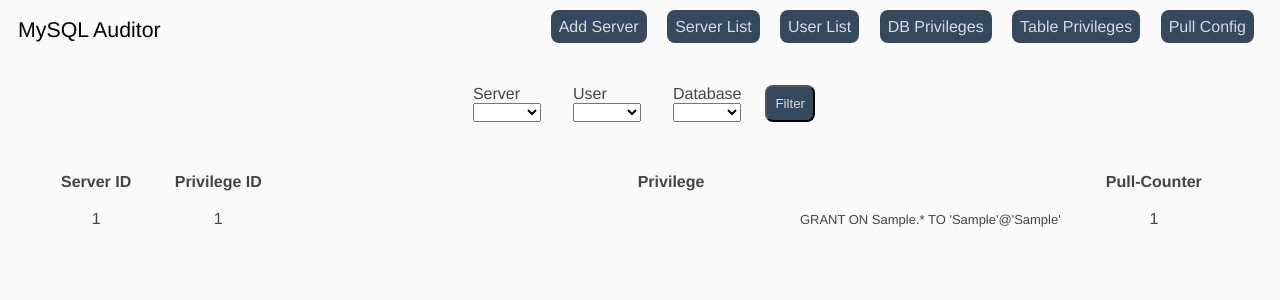
After one commit to Niecke/mysql_auditor, a Flask app: page /database_privs/ in a window 1280 px wide. The commit adds this page. Shown: the top 300 px of the page. Run offline with Flask 3, Linux system fonts and the light colour scheme; tables that the repository leaves empty hold one stand-in row (values such as "Sample post").

Commit message:
move db_privs to own view

```diff
--- a/src/app.py
+++ b/src/app.py
@@ -6,6 +6,7 @@ from views.default import default
 from views.server import server
 from views.config import config
 from views.table_privs import table_privs
+from views.db_privs import database_privs
 
 
 def create_app():
@@ -24,5 +25,6 @@ def create_app():
     app.register_blueprint(server)
     app.register_blueprint(config)
     app.register_blueprint(table_privs)
+    app.register_blueprint(database_privs)
 
     return app
--- a/src/templates/base.html
+++ b/src/templates/base.html
@@ -20,7 +20,7 @@
                     <a class="btn" href="{{ url_for('server.create') }}">Add Server</a>
                     <a class="btn" href="{{ url_for('server.list') }}">Server List</a>
                     <a class="btn" href="{{ url_for('config.user_list') }}">User List</a>
-                    <a class="btn" href="{{ url_for('config.db_priv_list') }}">DB Privileges</a>
+                    <a class="btn" href="{{ url_for('database_privs.list') }}">DB Privileges</a>
                     <a class="btn" href="{{ url_for('table_privs.list') }}">Table Privileges</a>
                     <a class="btn" href="{{ url_for('config.pull_config') }}">Pull Config</a>
                 </div>
--- a/src/templates/default/db_privs.html
+++ b/src/templates/database_privs/list.html
@@ -1,5 +1,10 @@
+{% from "filter.html" import build_filter %}
+
 {% extends "base.html" %}
 {% block content %}
+
+{{ build_filter(url_for('database_privs.list'), servers, server_id, users, username, databases, database_name) }}
+
 <div class="container">
 <table class="lists">
     <tr class="headerRows">
@@ -16,7 +21,7 @@
             Pull-Counter
         </th>
     </tr>
-{% for db_priv in db_privs %}
+{% for db_priv in database_privs %}
     <tr class="rows">
         <td>
             {{ db_priv.server_id }}
--- /dev/null
+++ b/src/templates/filter.html
@@ -0,0 +1,50 @@
+{% macro build_filter(action, servers, server_id, users, username, databases, database_name) %}
+<div class="container searchBox">
+    <form method=post action="{{ action }}">
+        <div class="container">
+        <div class="filterOption">
+            <div>
+                <label for="servers">Server</label>
+            </div>
+            <div>
+                <select name="servers" id="servers">
+                    <option value="" ></option>
+                    {% for server in servers %}
+                    <option value="{{ server.id }}" {% if server_id|int == server.id %}selected{% endif %}>{{ server.host }}</option>
+                    {% endfor %}
+                </select>
+            </div>
+        </div>
+
+        <div class="filterOption">
+            <div>
+                <label for="users">User</label>
+            </div>
+            <div>
+                <select name="users" id="users">
+                    <option value="" ></option>
+                    {% for user in users %}
+                    <option value="{{ user.User }}" {% if username == user.User %}selected{% endif %}>{{ user.User }}</option>
+                    {% endfor %}
+                </select>
+            </div>
+        </div>
+
+        <div class="filterOption">
+            <div>
+                <label for="databases">Database</label>
+            </div>
+            <div>
+                <select name="databases" id="databases">
+                    <option value="" ></option>
+                    {% for database in databases %}
+                    <option value="{{ database.Db }}" {% if database_name == database.Db %}selected{% endif %}>{{ database.Db }}</option>
+                    {% endfor %}
+                </select>
+            </div>
+        </div>
+        <button class="btn">Filter</button>
+    </div>
+    </form>
+</div>
+{% endmacro %}
--- /dev/null
+++ b/src/views/db_privs.py
@@ -0,0 +1,112 @@
+# -*- coding: utf-8 -*-
+from flask import Blueprint, request, render_template
+
+from model import Server, User, DatabasePrivileges
+
+
+database_privs = Blueprint("database_privs", __name__, url_prefix="/database_privs")
+
+
+@database_privs.route("/", methods=["GET", "POST"])
+def list():
+    servers = (
+        Server.query.with_entities(Server.id, Server.host).order_by(Server.host).all()
+    )
+    users = (
+        User.query.with_entities(User.User)
+        .distinct(User.User)
+        .order_by(User.User)
+        .all()
+    )
+    databases = (
+        DatabasePrivileges.query.with_entities(DatabasePrivileges.Db)
+        .distinct(DatabasePrivileges.Db)
+        .order_by(DatabasePrivileges.Db)
+        .all()
+    )
+    server_id = None
+    user = None
+    database = None
+
+    if request.method == "GET":
+        database_privs_list = DatabasePrivileges.query.order_by(
+            DatabasePrivileges.id
+        ).all()
+
+    elif request.method == "POST":
+        server_id = request.form.get("servers", None)
+        user = request.form.get("users", None)
+        database = request.form.get("databases", None)
+        queries = []
+        if server_id:
+            queries.append(DatabasePrivileges.server_id == server_id)
+        if user:
+            queries.append(DatabasePrivileges.User == user)
+        if database:
+            queries.append(DatabasePrivileges.Db == database)
+
+        database_privs_list = (
+            DatabasePrivileges.query.filter(*queries)
+            .order_by(DatabasePrivileges.id)
+            .all()
+        )
+
+    rendered_db_privs = []
+    for database_priv in database_privs_list:
+        l = map_db_grants(database_priv)
+        s = f"GRANT {','.join(l)} ON {database_priv.Db}.* TO '{database_priv.User}'@'{database_priv.Host}'"
+        rendered_db_privs.append({"s": s} | database_priv.__dict__)
+
+    return render_template(
+        "database_privs/list.html",
+        database_privs=rendered_db_privs,
+        servers=servers,
+        server_id=server_id,
+        users=users,
+        username=user,
+        databases=databases,
+        database_name=database,
+    )
+
+
+def map_db_grants(priv):
+    l = []
+    if priv.Select_priv == "Y":
+        l.append("SELECT")
+    if priv.Insert_priv == "Y":
+        l.append("INSERT")
+    if priv.Update_priv == "Y":
+        l.append("UPDATE")
+    if priv.Delete_priv == "Y":
+        l.append("DELETE")
+    if priv.Create_priv == "Y":
+        l.append("CREATE")
+    if priv.Drop_priv == "Y":
+        l.append("DROP")
+    if priv.Grant_priv == "Y":
+        l.append("GRANT")
+    if priv.References_priv == "Y":
+        l.append("REFERENCES")
+    if priv.Index_priv == "Y":
+        l.append("INDEX")
+    if priv.Alter_priv == "Y":
+        l.append("ALTER")
+    if priv.Create_tmp_table_priv == "Y":
+        l.append("CREATE TEMPORARY TABLES")
+    if priv.Lock_tables_priv == "Y":
+        l.append("LOCK TABLES")
+    if priv.Create_view_priv == "Y":
+        l.append("CREATE VIEW")
+    if priv.Show_view_priv == "Y":
+        l.append("SHOW VIEW")
+    if priv.Create_routine_priv == "Y":
+        l.append("CREATE ROUTINE")
+    if priv.Alter_routine_priv == "Y":
+        l.append("ALTER ROUTINE")
+    if priv.Execute_priv == "Y":
+        l.append("EXECUTE")
+    if priv.Event_priv == "Y":
+        l.append("EVENT")
+    if priv.Trigger_priv == "Y":
+        l.append("TRIGGER")
+    return l
```
Also changed, not shown: src/templates/table_privs/list.html (+3 -46 lines), src/views/config.py (+0 -56 lines).
